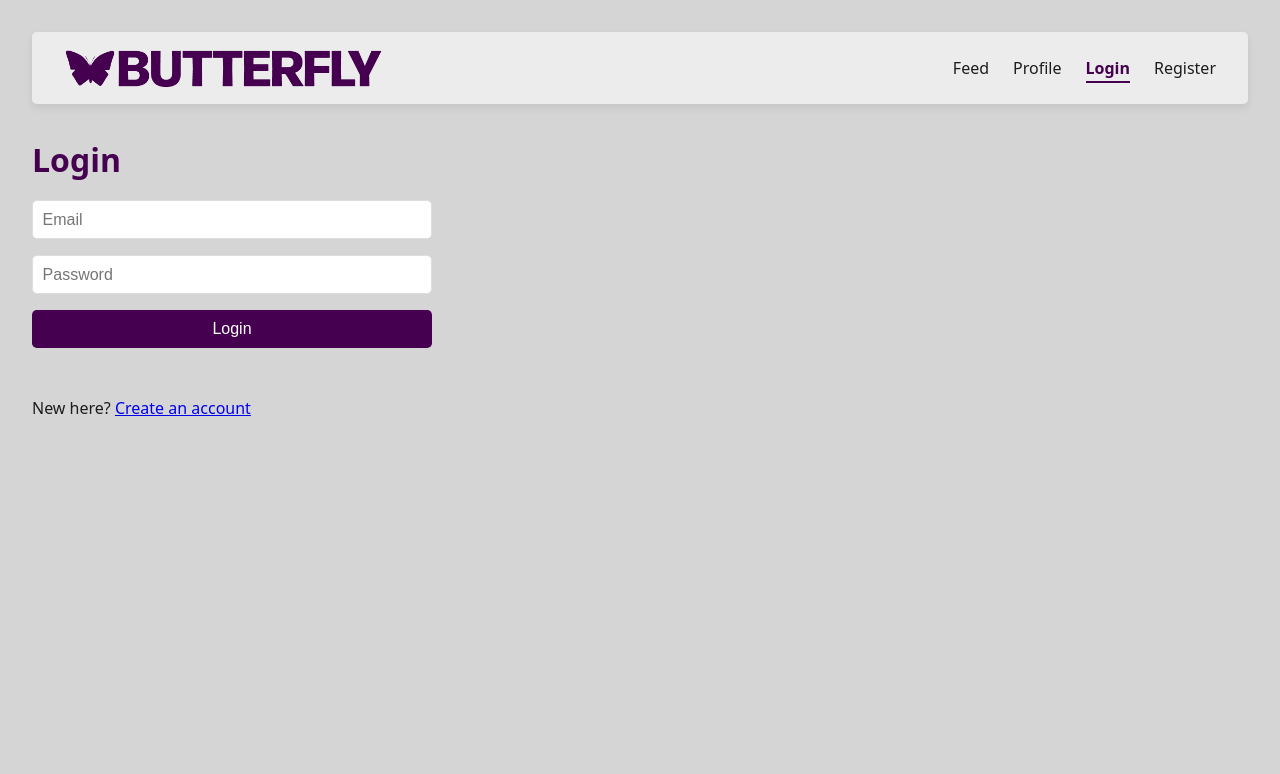
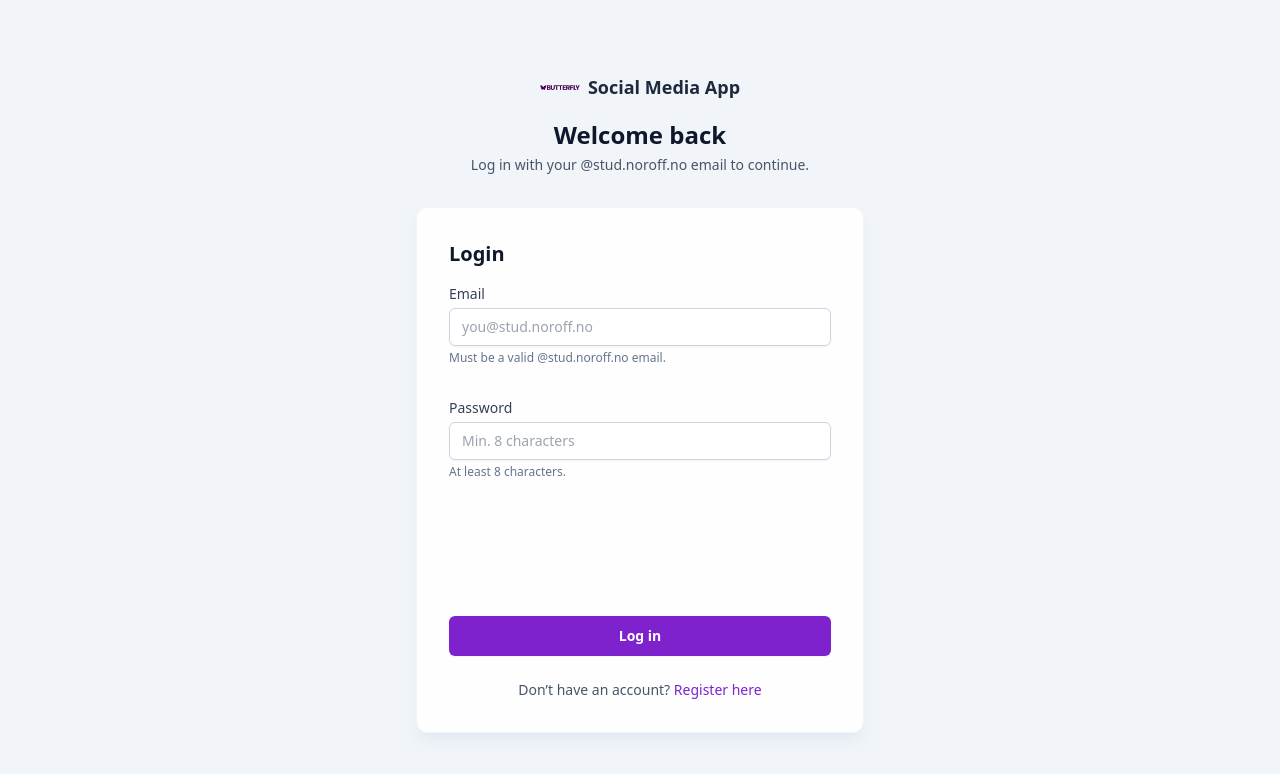
Before and after one commit to moni999fd/FED2-JS2-CA-SocialMedia, a website: page src/pages/login.html in a window 1280 px wide. Drawn offline with Linux system fonts and the light colour scheme.

Commit message:
Add Tailwind styling and configuration for login, feed, and profile pages

```diff
--- /dev/null
+++ b/postcss.config.js
@@ -0,0 +1,6 @@
+module.exports = {
+  plugins: {
+    tailwindcss: {},
+    autoprefixer: {},
+  },
+}
--- a/src/js/feed.js
+++ b/src/js/feed.js
@@ -79,8 +79,6 @@ async function ensureApiKey() {
   return key;
 }
 
-/**
- * Fetches posts from the Noroff API.
  * @async
  * @param {string} [q] - Optional search query to filter posts.
  * @returns {Promise<Object[]>} A list of post objects.
--- a/src/js/login.js
+++ b/src/js/login.js
@@ -7,8 +7,6 @@ const submitBtn = form?.querySelector('button[type="submit"]');
 
 const BASE = "https://v2.api.noroff.dev";
 
-/**
- * Log a user in via Noroff Auth API.
  * @param {{email:string, password:string}} payload
  * @returns {Promise<{accessToken:string,name:string,email:string}>}
  */
--- a/src/pages/login.html
+++ b/src/pages/login.html
@@ -2,40 +2,119 @@
 <html lang="en">
   <head>
     <meta charset="UTF-8" />
+    <title>Login | Social Media App</title>
     <meta name="viewport" content="width=device-width, initial-scale=1.0" />
-  <title>Login | Social Media App</title>
+
+
+    <link rel="stylesheet" href="../styles/tailwind.css" />
+    <!-- Your existing custom styles (optional but safe to keep) -->
     <link rel="stylesheet" href="../styles/style.css" />
   </head>
-<body>
-  <nav class="navbar" aria-label="Main">
-    <a href="feed.html" class="nav-logo">
-      <img src="../assets/butterfly_logo.png" alt="SocialApp logo" class="logo-img">
+  <body class="min-h-screen bg-slate-100 flex items-center justify-center px-4 py-8">
+    <main class="w-full max-w-md">
+      <!-- Logo + title -->
+      <div class="flex flex-col items-center mb-8">
+        <a href="../index.html" class="inline-flex items-center gap-2 mb-3">
+          <img
+            src="../assets/butterfly_logo.png"
+            alt="SocialApp logo"
+            class="h-10 w-10 object-contain"
+          />
+          <span class="text-lg font-semibold text-slate-800">Social Media App</span>
         </a>
-    <ul class="nav-links">
-      <li><a href="feed.html">Feed</a></li>
-      <li><a href="profile.html">Profile</a></li>
-      <li><a href="login.html" aria-current="page">Login</a></li>
-      <li><a href="register.html">Register</a></li>
-    </ul>
-  </nav>
+        <h1 class="text-2xl font-bold text-slate-900 mb-1">Welcome back</h1>
+        <p class="text-sm text-slate-600 text-center">
+          Log in with your <span class="font-medium">@stud.noroff.no</span> email to continue.
+        </p>
+      </div>
 
-  <main>
-    <h1>Login</h1>
 
-    <form id="loginForm">
-      <input type="email" id="email" placeholder="Email" required />
-      <input type="password" id="password" placeholder="Password" required />
-      <button type="submit">Login</button>
+      <section
+        class="bg-white/90 backdrop-blur rounded-xl shadow-lg shadow-slate-200 border border-slate-100 p-6 sm:p-8"
+        aria-labelledby="loginHeading"
+      >
+        <h2
+          id="loginHeading"
+          class="text-xl font-semibold text-slate-900 mb-4 text-center sm:text-left"
+        >
+          Login
+        </h2>
 
-      <p id="loginError" class="error" aria-live="polite"></p>
-      <p id="loginSuccess" class="success" aria-live="polite" style="display:none;"></p>
 
-      <p style="margin-top:.5rem;">
-        New here? <a href="register.html">Create an account</a>
+        <form id="loginForm" novalidate class="space-y-4">
+          <!-- Email -->
+          <div>
+            <label for="email" class="block text-sm font-medium text-slate-700">
+              Email
+            </label>
+            <input
+              id="email"
+              name="email"
+              type="email"
+              required
+              autocomplete="email"
+              placeholder="you@stud.noroff.no"
+              class="mt-1 block w-full rounded-md border border-slate-300 bg-white px-3 py-2 text-sm text-slate-900 shadow-sm outline-none focus:border-purple-600 focus:ring-2 focus:ring-purple-500"
+            />
+            <p class="mt-1 text-xs text-slate-500">
+              Must be a valid <span class="font-medium">@stud.noroff.no</span> email.
             </p>
+          </div>
+
+
+          <div>
+            <label for="password" class="block text-sm font-medium text-slate-700">
+              Password
+            </label>
+            <input
+              id="password"
+              name="password"
+              type="password"
+              required
+              minlength="8"
+              autocomplete="current-password"
+              placeholder="Min. 8 characters"
+              class="mt-1 block w-full rounded-md border border-slate-300 bg-white px-3 py-2 text-sm text-slate-900 shadow-sm outline-none focus:border-purple-600 focus:ring-2 focus:ring-purple-500"
+            />
+            <p class="mt-1 text-xs text-slate-500">
+              At least 8 characters.
+            </p>
+          </div>
+
+
+          <p
+            id="loginError"
+            class="min-h-[1.25rem] text-sm text-red-600"
+            aria-live="polite"
+          ></p>
+          <p
+            id="loginSuccess"
+            class="min-h-[1.25rem] text-sm text-emerald-600"
+            aria-live="polite"
+          ></p>
+
+
+          <button
+            type="submit"
+            class="mt-2 inline-flex w-full items-center justify-center rounded-md bg-purple-700 px-4 py-2.5 text-sm font-semibold text-white shadow-sm transition hover:bg-purple-800 focus-visible:outline-none focus-visible:ring-2 focus-visible:ring-purple-500 focus-visible:ring-offset-2 focus-visible:ring-offset-slate-100 disabled:opacity-70 disabled:cursor-not-allowed"
+          >
+            Log in
+          </button>
         </form>
 
+
+        <p class="mt-6 text-center text-sm text-slate-600">
+          Don’t have an account?
+          <a
+            href="register.html"
+            class="font-medium text-purple-700 hover:text-purple-800 hover:underline"
+          >
+            Register here
+          </a>
+        </p>
+      </section>
     </main>
+
     <script type="module" src="../js/login.js"></script>
   </body>
 </html>
--- a/src/styles/style.css
+++ b/src/styles/style.css
@@ -350,3 +350,7 @@ a:focus, button:focus, input:focus, textarea:focus {
   color: rgba(0,0,0,.6);
   font-size: 0.95em;
 }
+
+h1 {
+  font-weight: 700;
+}
--- /dev/null
+++ b/src/styles/tailwind-input.css
@@ -0,0 +1,3 @@
+@tailwind base;
+@tailwind components;
+@tailwind utilities;
--- /dev/null
+++ b/tailwind.config.js
@@ -0,0 +1,12 @@
+/** @type {import('tailwindcss').Config} */
+module.exports = {
+  content: [
+    "./index.html",
+    "./src/pages/**/*.html",
+    "./src/js/**/*.js",
+  ],
+  theme: {
+    extend: {},
+  },
+  plugins: [],
+};
```
Also changed, not shown: package.json (added, +22 -0 lines), src/pages/feed.html (+41 -4 lines), src/pages/profile.html (+95 -34 lines), README.md, src/styles/tailwind.css (added), 1 other file. Lines whose indentation alone changed are shown as unchanged.
